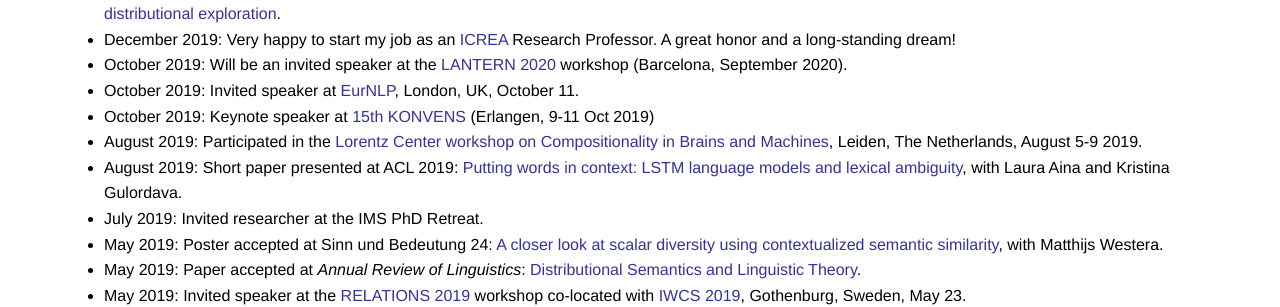
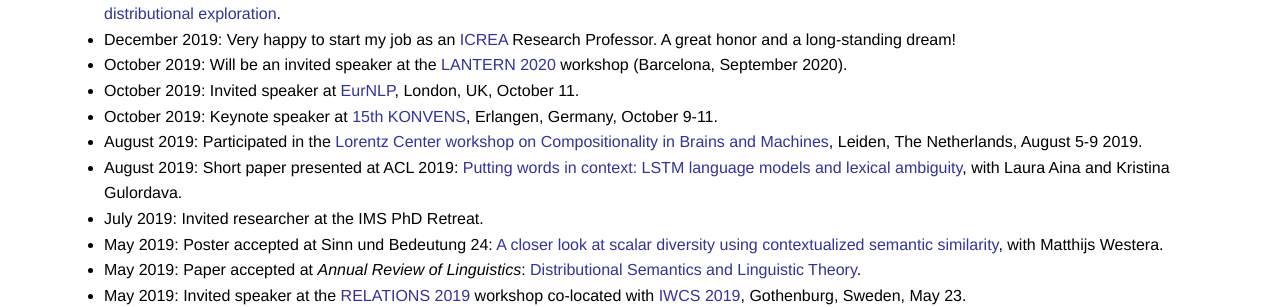
Before and after one commit to gboleda/gboleda.github.io, a Jekyll site: the page built from index.html, in a window 1280 px wide. Shown: the part 856-1163 px from the top of the page. Built offline with Jekyll 4.4.1, drawn with Linux system fonts in a browser that asks for light colours.

Commit message:
minor fix

```diff
--- a/index.html
+++ b/index.html
@@ -47,7 +47,7 @@
   <li>December 2019: Very happy to start my job as an <a href="https://www.icrea.cat">ICREA</a> Research Professor. A great honor and a long-standing dream!</li>
   <li>October 2019: Will be an invited speaker at the <a href="https://www.lantern.uni-saarland.de/2020">LANTERN 2020</a> workshop (Barcelona, September 2020).
   <li>October 2019: Invited speaker at <a href="https://www.eurnlp.org/">EurNLP</a>, London, UK, October 11.</li>
-  <li>October 2019: Keynote speaker at <a href="http://2019.konvens.org/">15th KONVENS</a> (Erlangen, 9-11 Oct 2019)</li>
+  <li>October 2019: Keynote speaker at <a href="http://2019.konvens.org/">15th KONVENS</a>, Erlangen, Germany, October 9-11.</li>
   <li>August 2019: Participated in the <a href="https://www.lorentzcenter.nl/lc/web/2019/1120/info.php3?wsid=1120">Lorentz Center workshop on Compositionality in Brains and Machines</a>, Leiden, The Netherlands, August 5-9 2019.</li>
   <li>August 2019: Short paper presented at ACL 2019: <a href="https://www.aclweb.org/anthology/papers/P/P19/P19-1324">Putting words in context: LSTM language models and lexical ambiguity</a>, with Laura Aina and Kristina Gulordava.</li>
   <li>July 2019: Invited researcher at the IMS PhD Retreat.</li>
```
